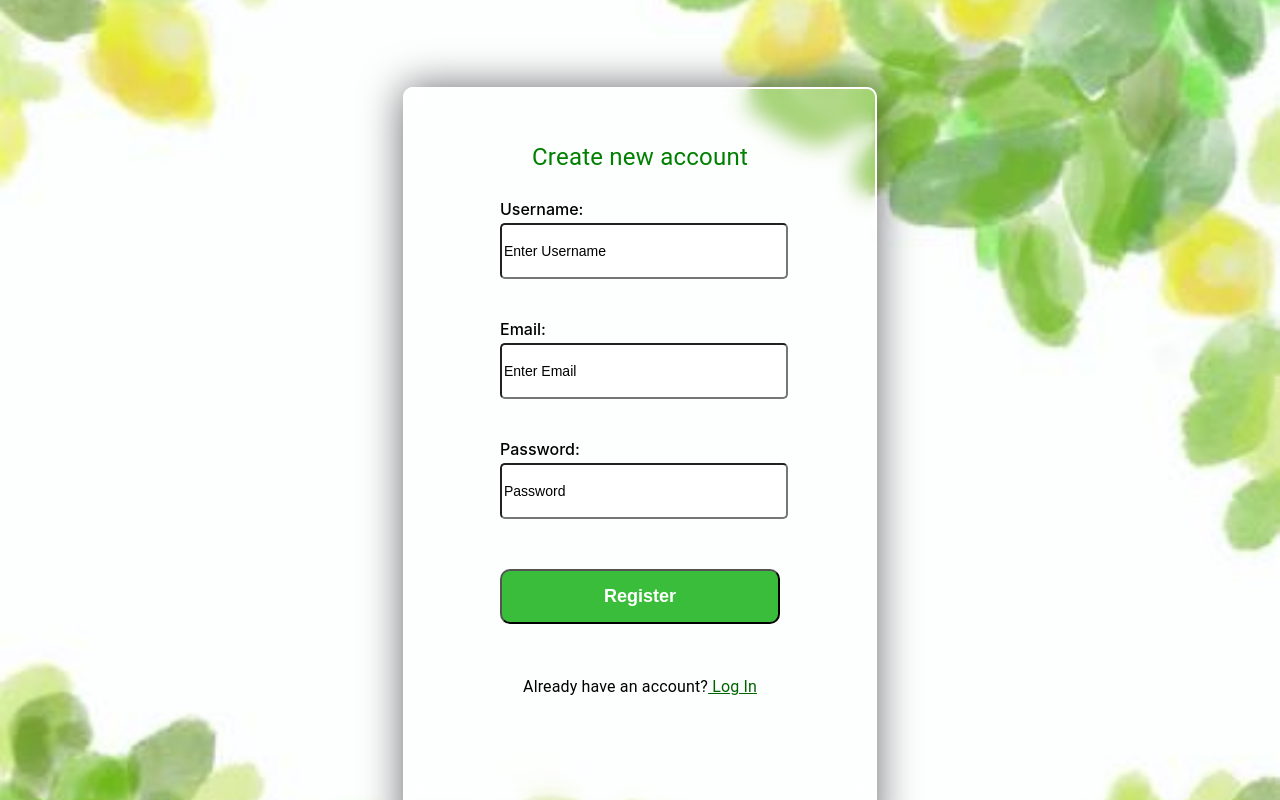
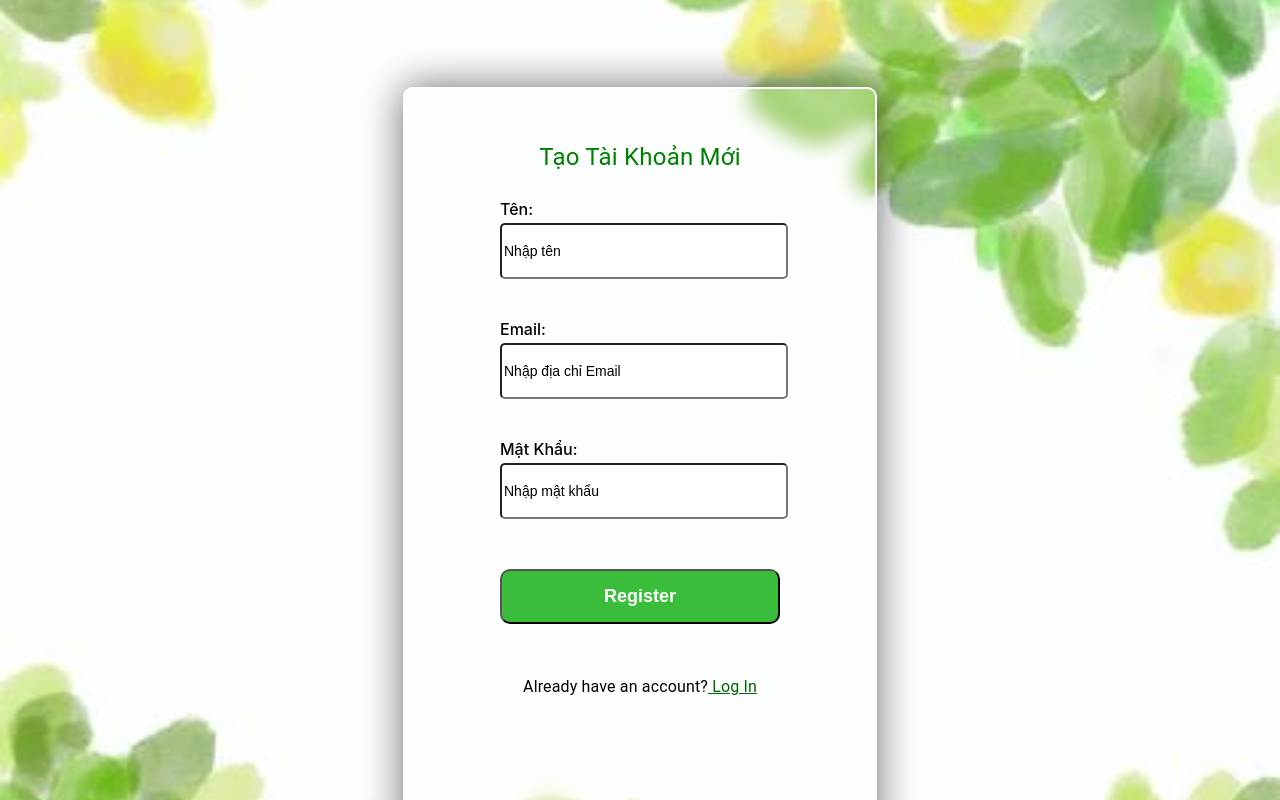
Before and after one commit to longVuDuc/website, a React (Create React App) app in the folder front-end/: page /SignUp in a window 1280 px wide. Built offline with nearby package versions, Linux system fonts and the light colour scheme.

Commit message:
change labels

```diff
--- a/front-end/src/pages/SignUp.js
+++ b/front-end/src/pages/SignUp.js
@@ -61,14 +61,14 @@ const SignUp = () => {
                         {successMessage}
                     </Typography>
                 )}
-                <Typography color='green' fontSize={'24px'}>Create new account</Typography>
+                <Typography color='green' fontSize={'24px'}>Tạo Tài Khoản Mới</Typography>
                 <Stack alignItems={'center'}>
                     <form onSubmit={handleSubmit} className='input-group'>
                         <Stack>
                             <label className='Lable'>
-                                Username:
+                                Tên:
                                 <input
-                                    placeholder="Enter Username"
+                                    placeholder="Nhập tên"
                                     name="name"
                                     value={formData.name}
                                     onChange={handleChange}
@@ -81,7 +81,7 @@ const SignUp = () => {
                             <label className='Lable'>
                                 Email:
                                 <input
-                                    placeholder="Enter Email"
+                                    placeholder="Nhập địa chỉ Email"
                                     name="email"
                                     value={formData.email}
                                     onChange={handleChange}
@@ -92,9 +92,9 @@ const SignUp = () => {
                         </Stack>
                         <Stack>
                             <label className='Lable'>
-                                Password:
+                                Mật Khẩu:
                                 <input
-                                    placeholder="Password"
+                                    placeholder="Nhập mật khẩu"
                                     name="password"
                                     value={formData.password}
                                     onChange={handleChange}
```
